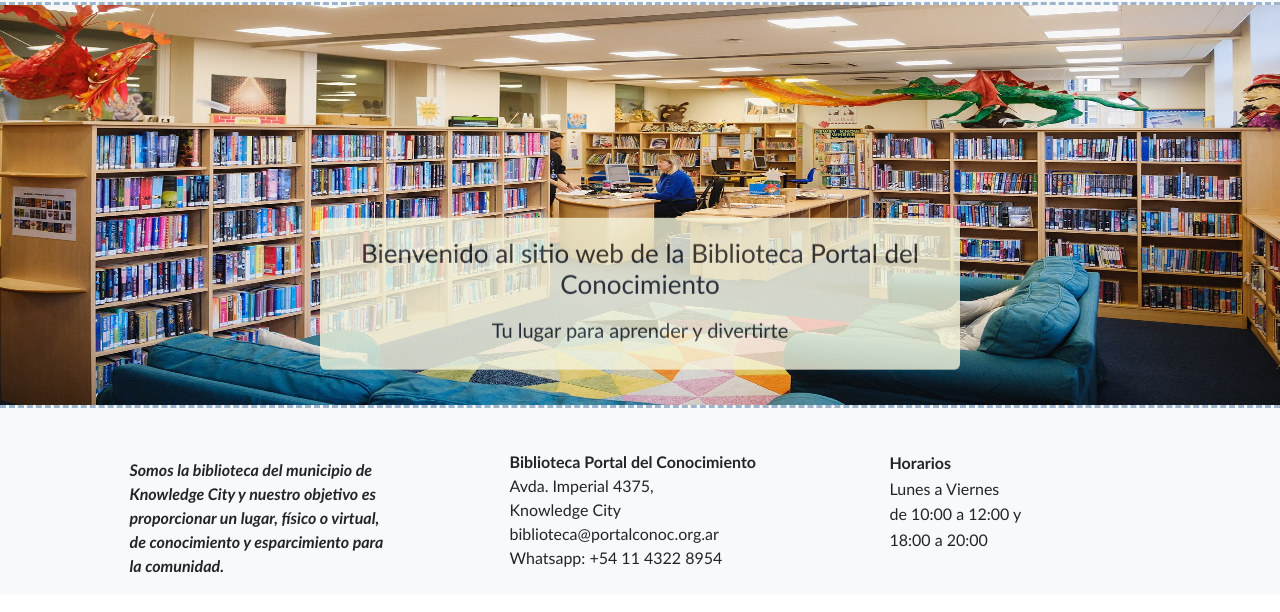
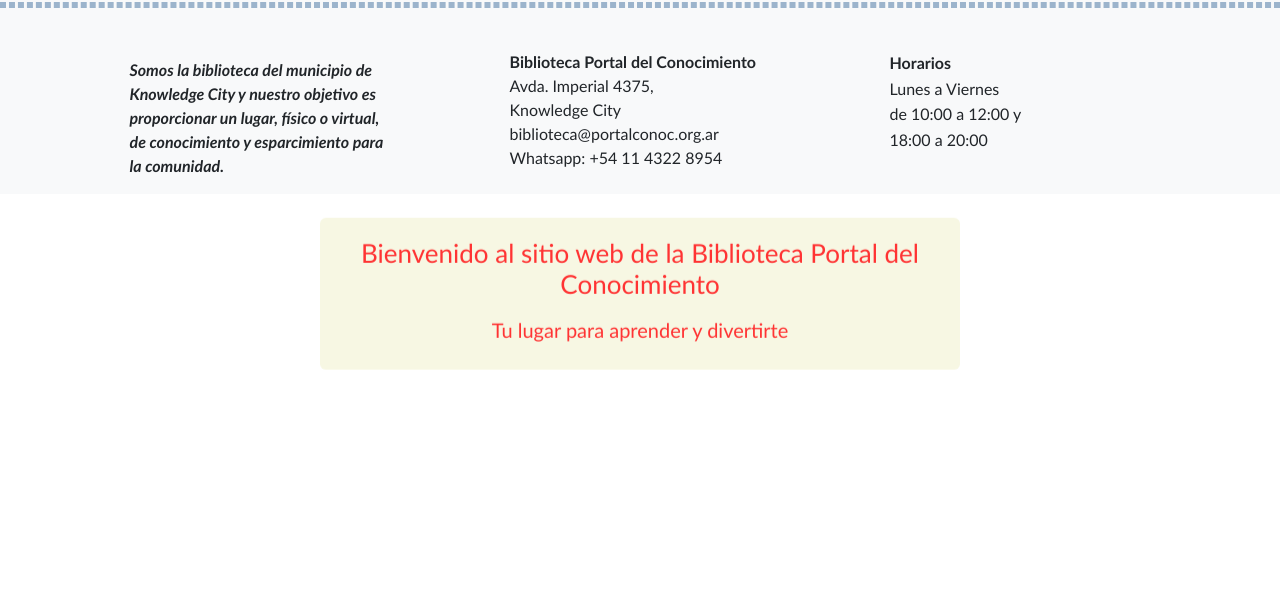
Before and after one commit to dorisnila/pre3, a plain HTML site: page index.html in a window 1280 px wide. Shown: the part 106-718 px from the top of the page. Drawn offline with nearby package versions, Linux system fonts and the light colour scheme; files whose address does not match are found by name.

Commit message:
Update style.css

```diff
--- a/assets/css/style.css
+++ b/assets/css/style.css
@@ -80,11 +80,11 @@ footer {
 #home {
   background-image: url("../assets/img/homecomp.jpg");
   background-size: 100% 100%;
-  height: 400px;
 }
 
 /* Home - Texto de bienvenida */
 #welcometext {
+  color: red;
   width: 50%;
   background-color: beige;
   opacity: 0.8;
```
